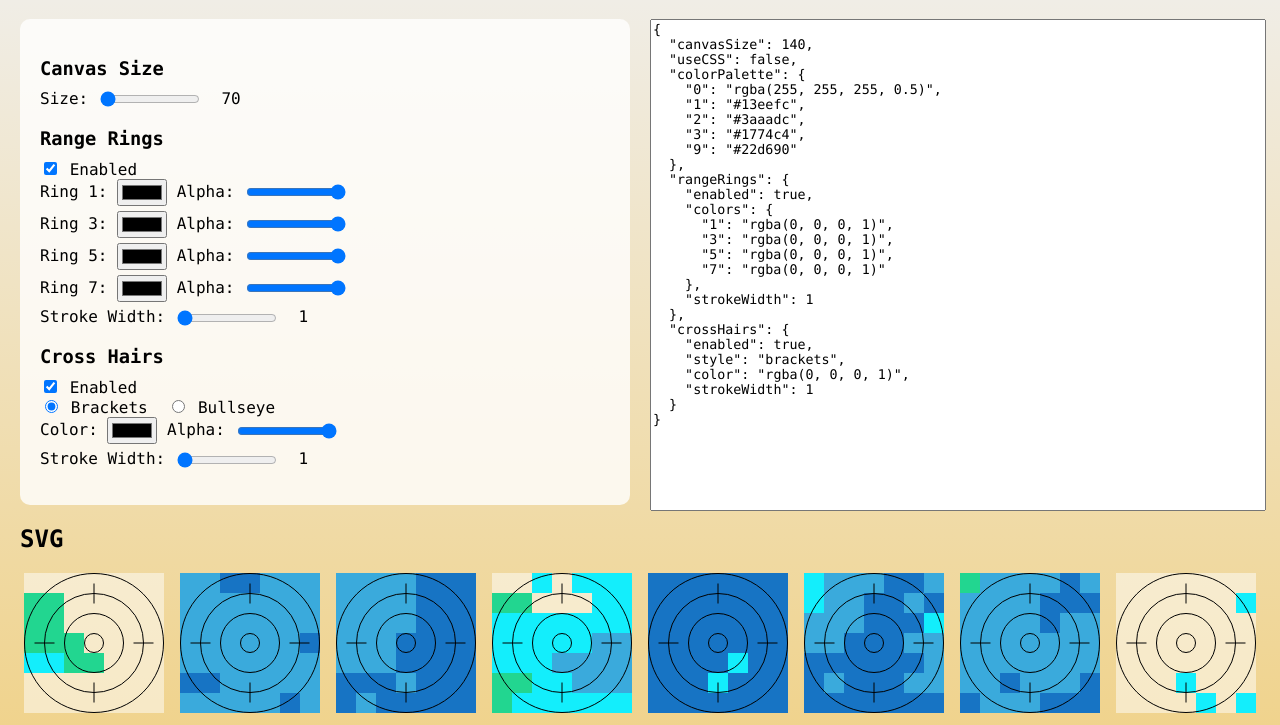
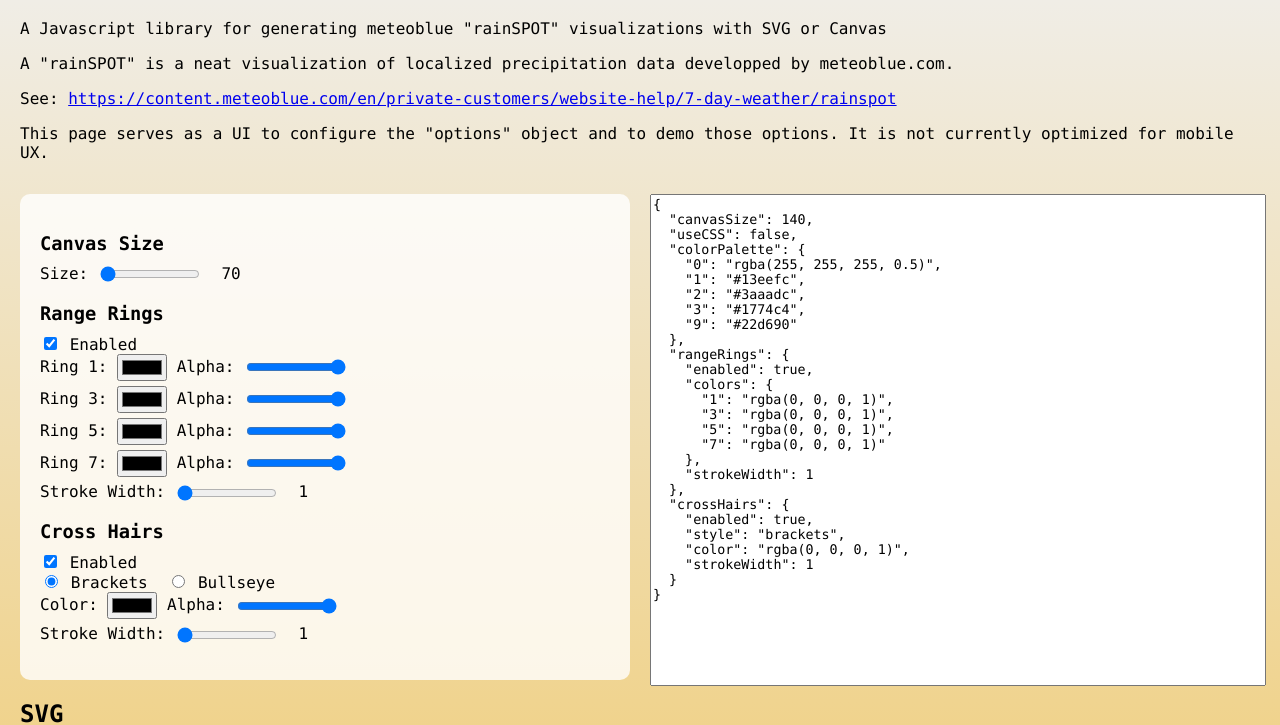
Before and after one commit to BorisAnthony/rainSPOTjs, a website: page _site/index.html in a window 1280 px wide. Shown: the part 82-807 px from the top of the page. Drawn offline with Linux system fonts and the light colour scheme.

Commit message:
Add some words

```diff
--- a/_site/index.html
+++ b/_site/index.html
@@ -11,6 +11,9 @@
       background-image: linear-gradient(0deg, #f0d289 0%, #f0f0f0 100%);
       font-family: ui-monospace, 'Cascadia Code', 'Source Code Pro', Menlo, Consolas, 'DejaVu Sans Mono', monospace;
       height: 100dvh;
+    }
+    .about {
+      margin: 0 0 2rem;
     }
     .ui-container {
       display: grid;
@@ -74,6 +77,21 @@
 </head>
 <body>
 <h1>rainSPOT visualiser</h1>
+
+<div class="about">
+  <p>
+    A Javascript library for generating meteoblue "rainSPOT" visualizations with SVG or Canvas
+  </p>
+  <p>
+    A "rainSPOT" is a neat visualization of localized precipitation data developped by meteoblue.com.
+  </p>
+  <p>
+    See: <a href="https://content.meteoblue.com/en/private-customers/website-help/7-day-weather/rainspot">https://content.meteoblue.com/en/private-customers/website-help/7-day-weather/rainspot</a>
+  </p>
+  <p>This page serves as a UI to configure the "options" object and to demo those options. It is not currently optimized for mobile UX.</p>
+
+</div>
+
 <div class="ui-container">
   <div id="controls">
     <div class="control-group">
```
Lines whose indentation alone changed are shown as unchanged.
